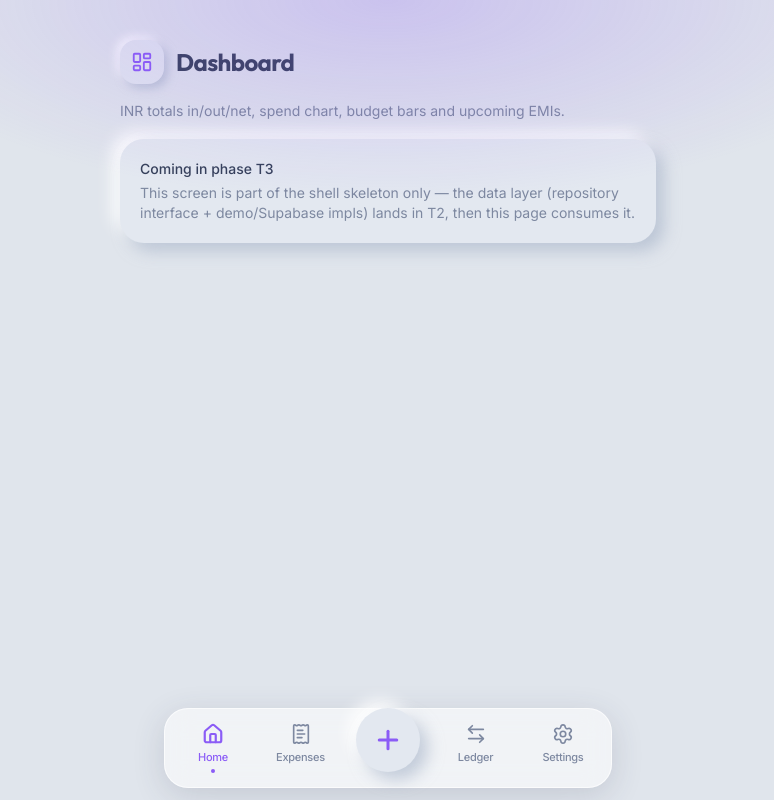
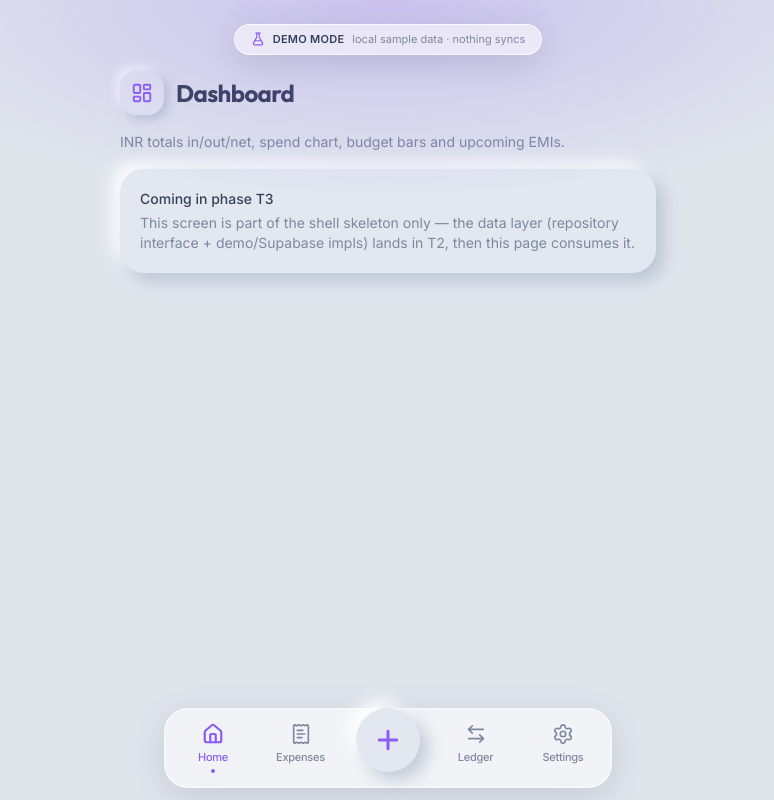
Before and after one commit to rider4585/MoneyOS, a React (Vite) app: page / in a window 1280 px wide. Shown: the whole page, without its empty margins (252-1026 px from the left). Built offline with nearby package versions, Linux system fonts and the light colour scheme; no server answers.

Commit message:
feat(app): minimal auth-guard wiring - AuthProvider + ProtectedRoute around shell, repo.init on boot

```diff
--- a/src/App.jsx
+++ b/src/App.jsx
@@ -1,23 +1,43 @@
 import { AnimatePresence, MotionConfig } from 'framer-motion'
 import { Route, Routes, useLocation } from 'react-router-dom'
+import { useEffect } from 'react'
 import ThemeProvider from './theme/ThemeProvider.jsx'
 import AppShell from './components/AppShell.jsx'
+import { AuthProvider } from './context/AuthProvider.jsx'
+import ProtectedRoute from './context/ProtectedRoute.jsx'
+import repository from './data/index.js'
 import Dashboard from './pages/Dashboard.jsx'
 import Expenses from './pages/Expenses.jsx'
 import Ledger from './pages/Ledger.jsx'
 import Settings from './pages/Settings.jsx'
 import DesignSystem from './pages/DesignSystem.jsx'
+import Login from './pages/Login.jsx'
 import NotFound from './pages/NotFound.jsx'
 
 export default function App() {
   const location = useLocation()
 
+  useEffect(() => {
+    repository.init().catch((err) => console.error('[data-layer] init failed', err))
+  }, [])
+
   return (
     <MotionConfig reducedMotion="user">
       <ThemeProvider>
+        <AuthProvider>
           <AnimatePresence mode="wait" initial={false}>
             <Routes location={location} key={location.pathname}>
-            <Route element={<AppShell />}>
+              <Route
+                path="/login"
+                element={<Login />}
+              />
+              <Route
+                element={
+                  <ProtectedRoute>
+                    <AppShell />
+                  </ProtectedRoute>
+                }
+              >
                 <Route index element={<Dashboard />} />
                 <Route path="expenses" element={<Expenses />} />
                 <Route path="ledger" element={<Ledger />} />
@@ -27,6 +47,7 @@ export default function App() {
               </Route>
             </Routes>
           </AnimatePresence>
+        </AuthProvider>
       </ThemeProvider>
     </MotionConfig>
   )
--- a/src/components/AppShell.jsx
+++ b/src/components/AppShell.jsx
@@ -4,6 +4,7 @@ import { Outlet, useLocation } from 'react-router-dom'
 import { X } from 'lucide-react'
 import BottomNavDock from './BottomNavDock.jsx'
 import AddTransactionFab from './AddTransactionFab.jsx'
+import DemoBanner from './DemoBanner.jsx'
 
 /**
  * AppShell — router outlet with staggered page transitions,
@@ -31,8 +32,9 @@ export default function AppShell() {
         animate={{ opacity: 1, y: 0 }}
         exit={{ opacity: 0, y: -10 }}
         transition={{ duration: 0.22, ease: 'easeOut' }}
-        className="mx-auto w-full max-w-xl px-5 pt-10 pb-40"
+        className="mx-auto w-full max-w-xl px-5 pt-6 pb-40"
       >
+        <DemoBanner />
         <Outlet />
       </motion.main>
 
```
Lines whose indentation alone changed are shown as unchanged.
